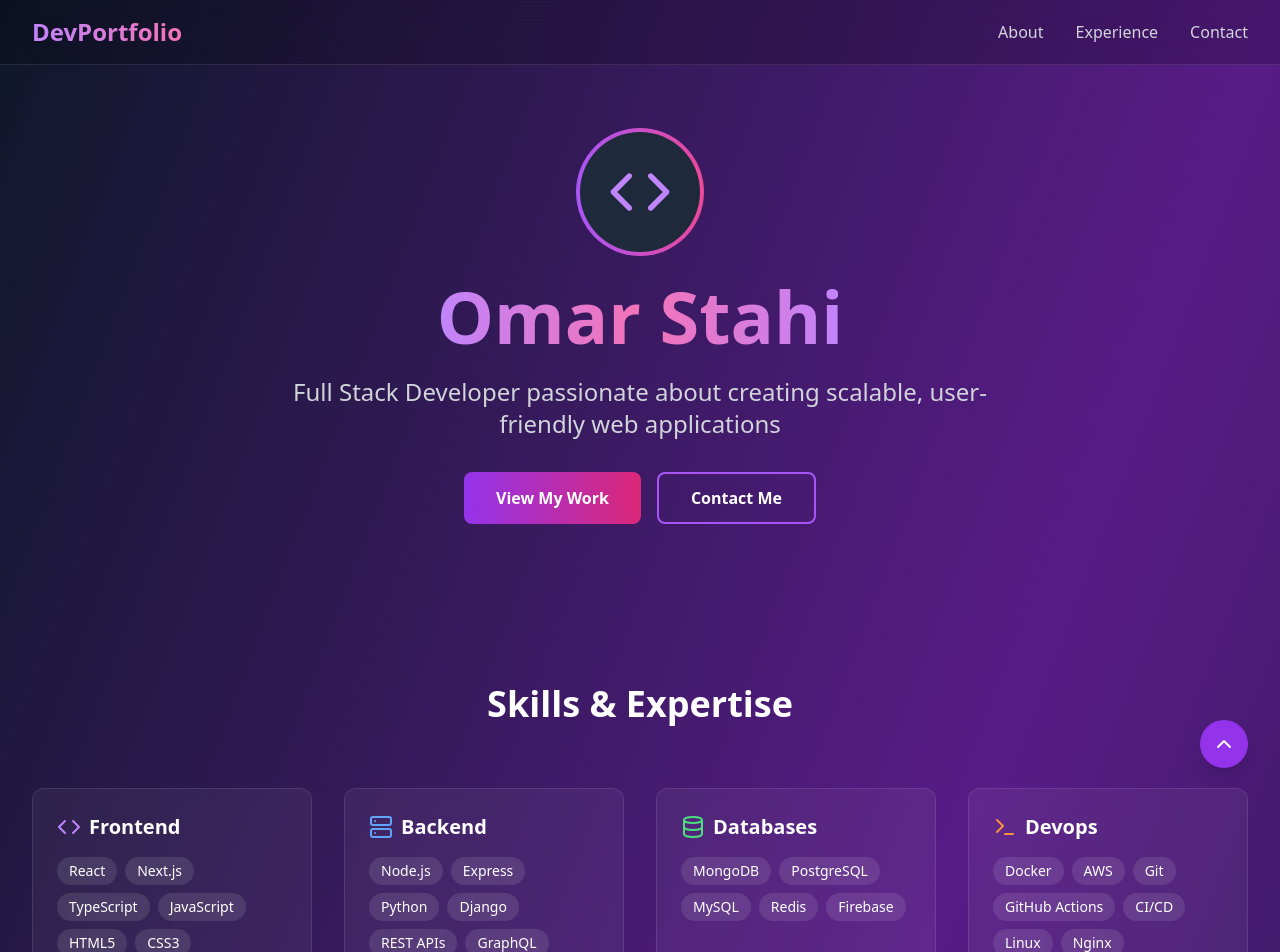
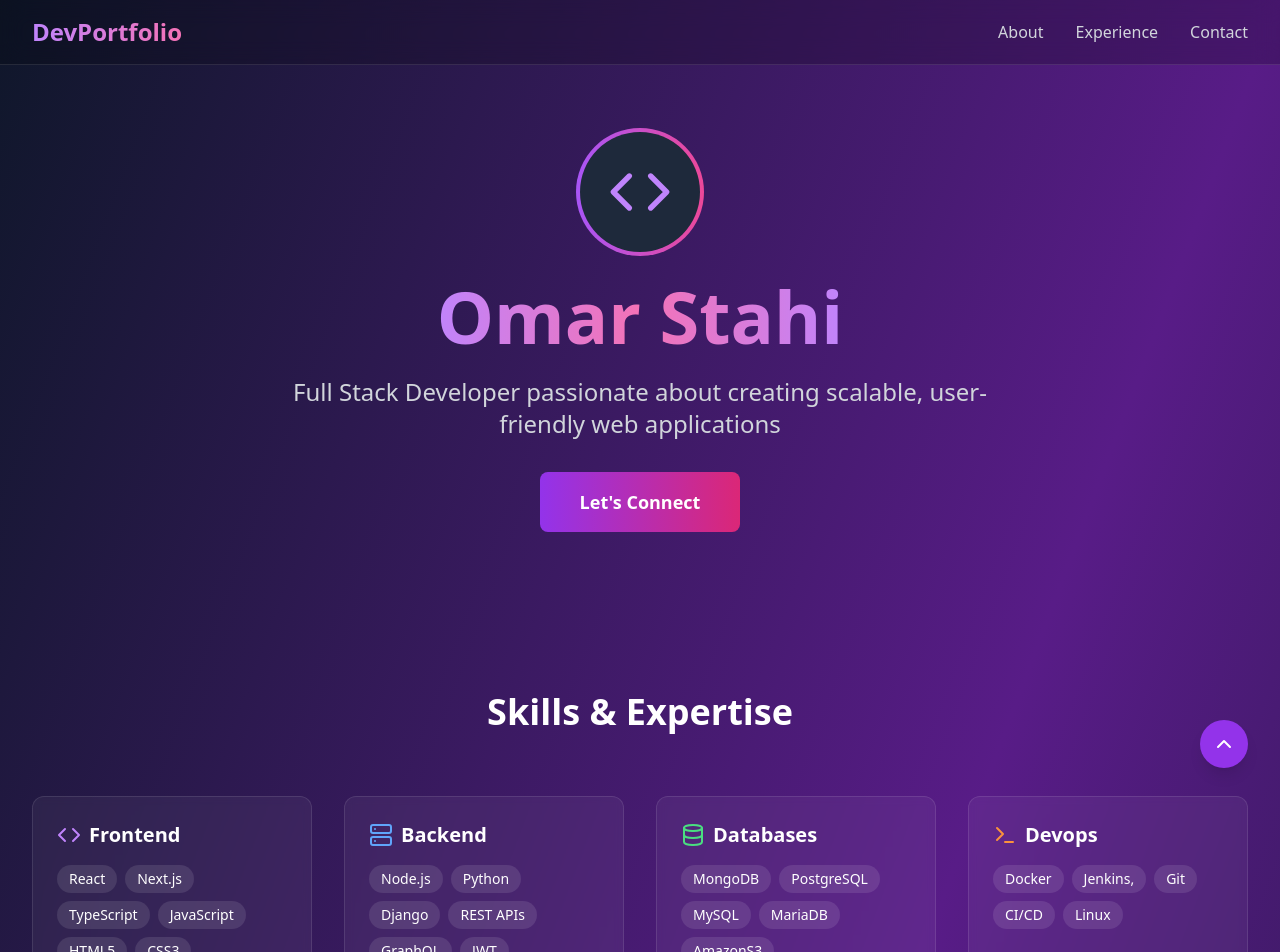
Before and after one commit to stahiomar/Omar-portfolio, a React (Create React App) app: page / in a window 1280 px wide. Shown: the top 952 px of the page. Built offline with nearby package versions, Linux system fonts and the light colour scheme.

Commit message:
update skills and let's connect button

```diff
--- a/src/App.js
+++ b/src/App.js
@@ -5,10 +5,10 @@ import './index.css';
 
 const App = () => {
   const skills = {
-    frontend: ['React', 'Next.js', 'TypeScript', 'JavaScript', 'HTML5', 'CSS3', 'Tailwind CSS', 'Angular'],
-    backend: ['Node.js', 'Express', 'Python', 'Django', 'REST APIs', 'GraphQL', 'Socket.io', 'JWT'],
-    databases: ['MongoDB', 'PostgreSQL', 'MySQL', 'Redis', 'Firebase'],
-    devops: ['Docker', 'AWS', 'Git', 'GitHub Actions', 'CI/CD', 'Linux', 'Nginx']
+    frontend: ['React', 'Next.js', 'TypeScript', 'JavaScript', 'HTML5', 'CSS3', 'Bootstrap', 'Angular'],
+    backend: ['Node.js', 'Python', 'Django', 'REST APIs', 'GraphQL', 'JWT'],
+    databases: ['MongoDB', 'PostgreSQL', 'MySQL', 'MariaDB', 'AmazonS3'],
+    devops: ['Docker', 'Jenkins,', 'Git', 'CI/CD', 'Linux']
   };
 
   const experience = [
@@ -159,21 +159,45 @@ const App = () => {
             <p className="text-xl md:text-2xl text-gray-300 mb-8 max-w-3xl mx-auto">
               Full Stack Developer passionate about creating scalable, user-friendly web applications
             </p>
-            <div className="flex flex-col sm:flex-row gap-4 justify-center">
-              <motion.button
+            <div className="flex justify-center">
+              <motion.a
+                href="#contact"
+                onClick={(e) => {
+                  e.preventDefault();
+                  const contactSection = document.getElementById('contact');
+                  const navHeight = 80;
+                  const elementPosition = contactSection.getBoundingClientRect().top;
+                  const offsetPosition = elementPosition + window.pageYOffset - navHeight;
+                  const startPosition = window.pageYOffset;
+                  const distance = offsetPosition - startPosition;
+                  const duration = 2000; // 2 seconds - adjust this for speed
+                  let start = null;
+
+                  const animation = (currentTime) => {
+                    if (start === null) start = currentTime;
+                    const timeElapsed = currentTime - start;
+                    const progress = Math.min(timeElapsed / duration, 1);
+
+                    // Easing function for smooth acceleration/deceleration
+                    const ease = progress < 0.5
+                      ? 4 * progress * progress * progress
+                      : 1 - Math.pow(-2 * progress + 2, 3) / 2;
+
+                    window.scrollTo(0, startPosition + distance * ease);
+
+                    if (timeElapsed < duration) {
+                      requestAnimationFrame(animation);
+                    }
+                  };
+
+                  requestAnimationFrame(animation);
+                }}
                 whileHover={{ scale: 1.05 }}
                 whileTap={{ scale: 0.95 }}
-                className="bg-gradient-to-r from-purple-600 to-pink-600 px-8 py-3 rounded-lg font-semibold hover:from-purple-700 hover:to-pink-700 transition-all duration-200"
+                className="bg-gradient-to-r from-purple-600 to-pink-600 px-10 py-4 rounded-lg font-semibold hover:from-purple-700 hover:to-pink-700 transition-all duration-200 text-lg"
               >
-                View My Work
-              </motion.button>
-              <motion.button
-                whileHover={{ scale: 1.05 }}
-                whileTap={{ scale: 0.95 }}
-                className="border-2 border-purple-500 px-8 py-3 rounded-lg font-semibold hover:bg-purple-500/20 transition-all duration-200"
-              >
-                Contact Me
-              </motion.button>
+                Let's Connect
+              </motion.a>
             </div>
           </motion.div>
         </div>
```
